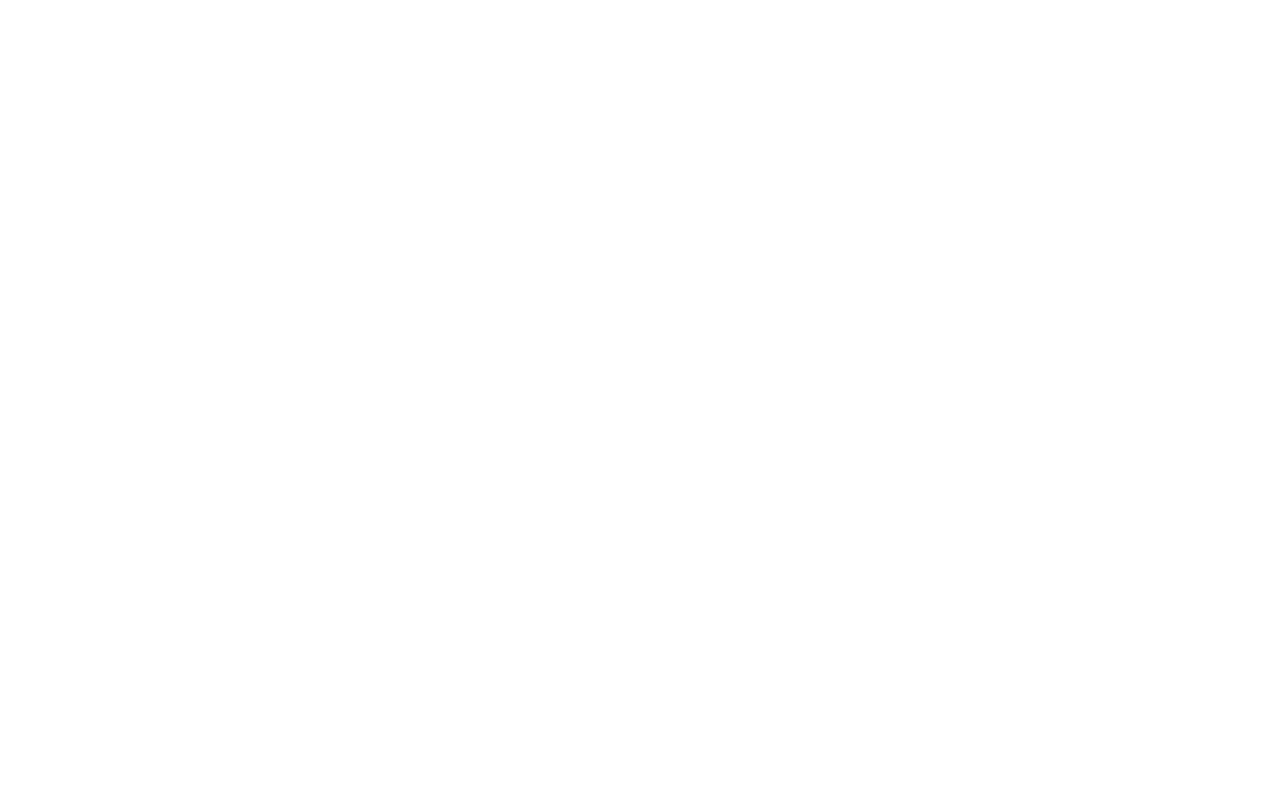
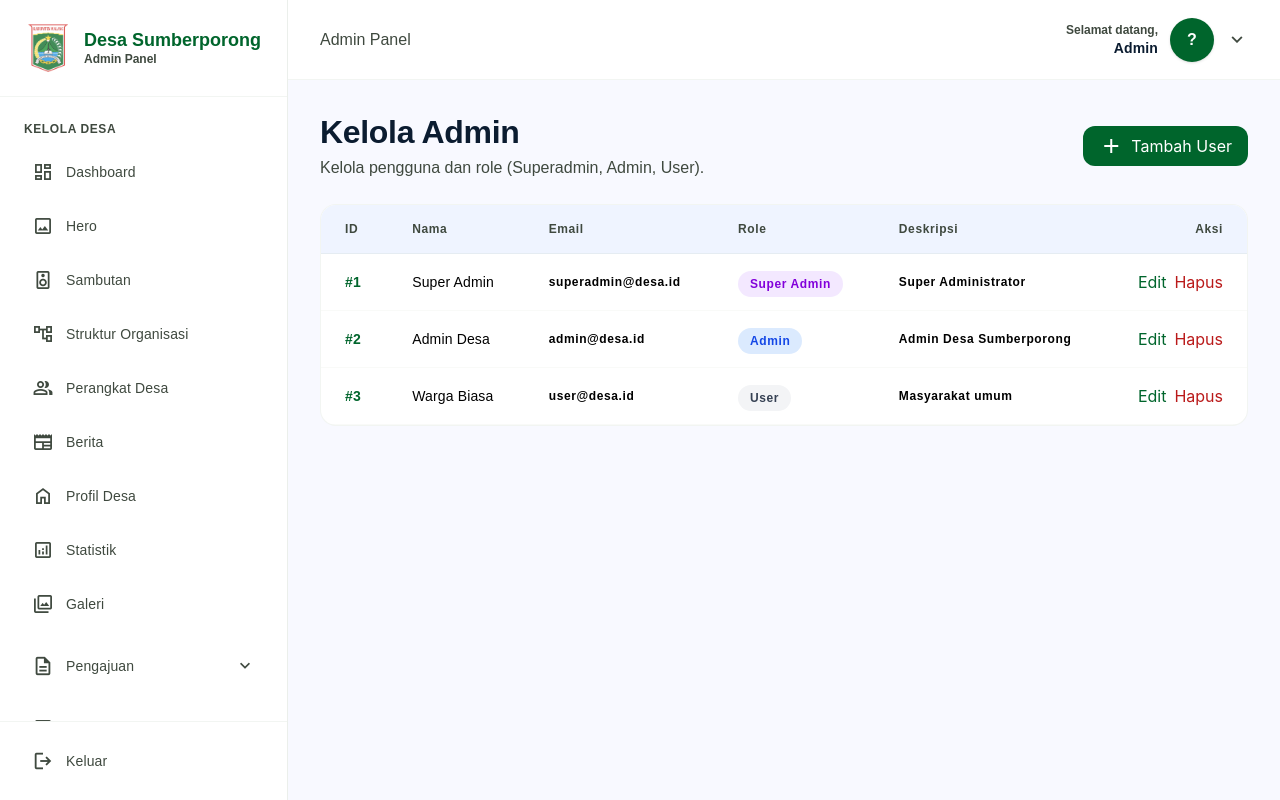
Before and after one commit to lasmanaadit/desa-sumberporong, a React (Vite) app: page /admin/manage-admins in a window 1280 px wide. Before the commit this address had no page. Built offline with nearby package versions, Linux system fonts and the light colour scheme.

Commit message:
admin admin keren

```diff
--- a/src/App.jsx
+++ b/src/App.jsx
@@ -25,7 +25,7 @@
 import AdminDashboard from './pages/admin/AdminDashboard';
 import AdminHero from './pages/admin/AdminHero';
 import AdminSambutan from './pages/admin/AdminSambutan';
-import AdminVisiMisi from './pages/admin/AdminVisiMisi';
+//import AdminVisiMisi from './pages/admin/AdminVisiMisi';
 import AdminStrukturOrganisasi from './pages/admin/AdminStrukturOrganisasi';
 import AdminPerangkatDesa from './pages/admin/AdminPerangkatDesa';
 import AdminBerita from './pages/admin/AdminBerita';
@@ -37,6 +37,7 @@
 import AdminPengaduan from './pages/admin/AdminPengaduan';
 import AdminUmkmApproval from './pages/admin/AdminUmkmApproval';
 import AdminLayout from './layouts/AdminLayout';
+import AdminManageAdmins from './pages/admin/AdminManageAdmins';
 
 function App() {
   return (
@@ -64,11 +65,12 @@
         <Route path="/umkm/:id" element={<UmkmDetailPage />} />
         <Route path="/dashboard/pengaduan" element={<PengaduanPage />} />
 
+
         <Route path="/admin" element={<AdminLayout />}>
           <Route index element={<AdminDashboard />} />
           <Route path="hero" element={<AdminHero />} />
           <Route path="sambutan" element={<AdminSambutan />} />
-          <Route path="visi-misi" element={<AdminVisiMisi />} />
+          {/*<Route path="visi-misi" element={<AdminVisiMisi />} />*/}
           <Route path="struktur-organisasi" element={<AdminStrukturOrganisasi />} />
           <Route path="perangkat-desa" element={<AdminPerangkatDesa />} />
           <Route path="berita" element={<AdminBerita />} />
@@ -79,6 +81,7 @@
           <Route path="umkm" element={<AdminUmkmApproval />} />
           <Route path="pengajuan/sku" element={<AdminPengajuanSku />} />
           <Route path="pengaduan" element={<AdminPengaduan />} />
+          <Route path="manage-admins" element={<AdminManageAdmins />} />
         </Route>
       </Routes>
     </BrowserRouter>
--- a/src/components/Admin/AdminSidebar.jsx
+++ b/src/components/Admin/AdminSidebar.jsx
@@ -1,24 +1,43 @@
 // src/components/admin/AdminSidebar.jsx
-import React, { useState } from 'react';
+import React, { useState, useEffect } from 'react';
 import { NavLink, useNavigate } from 'react-router-dom';
 import { motion, AnimatePresence } from 'framer-motion';
 import logo from '/src/assets/logo.webp';
 
 const AdminSidebar = ({ isOpen, setIsOpen }) => {
   const [isPengajuanOpen, setIsPengajuanOpen] = useState(false);
+  const [userRole, setUserRole] = useState(null);
   const navigate = useNavigate();
 
+  useEffect(() => {
+    const userData = localStorage.getItem('user');
+    if (userData) {
+      try {
+        const parsed = JSON.parse(userData);
+        setUserRole(parsed.role || 'user');
+      } catch {
+        setUserRole('user');
+      }
+    }
+  }, []);
+
+  // Menu utama (semua admin)
   const mainMenu = [
     { name: 'Dashboard', path: '/admin', icon: 'dashboard' },
     { name: 'Hero', path: '/admin/hero', icon: 'image' },
     { name: 'Sambutan', path: '/admin/sambutan', icon: 'speaker' },
-    { name: 'Visi & Misi', path: '/admin/visi-misi', icon: 'visibility' },
+    //{ name: 'Visi & Misi', path: '/admin/visi-misi', icon: 'visibility' },
     { name: 'Struktur Organisasi', path: '/admin/struktur-organisasi', icon: 'account_tree' },
     { name: 'Perangkat Desa', path: '/admin/perangkat-desa', icon: 'group' },
     { name: 'Berita', path: '/admin/berita', icon: 'newspaper' },
     { name: 'Profil Desa', path: '/admin/profil-desa', icon: 'home' },
     { name: 'Statistik', path: '/admin/statistik', icon: 'analytics' },
     { name: 'Galeri', path: '/admin/galeri', icon: 'photo_library' },
+  ];
+
+  // Menu khusus Superadmin
+  const superAdminMenu = [
+    { name: 'Kelola Admin', path: '/admin/manage-admins', icon: 'admin_panel_settings' },
   ];
 
   const pengajuanMenu = [
@@ -82,6 +101,7 @@
         <div className="flex-1 px-4 py-6 overflow-y-auto">
           <p className="font-label-sm text-on-surface-variant mb-3 px-2">KELOLA DESA</p>
           <nav className="space-y-2">
+            {/* Main menu untuk semua admin */}
             {mainMenu.map((item) => (
               <NavLink
                 key={item.path}
@@ -106,6 +126,36 @@
                 )}
               </NavLink>
             ))}
+
+            {/* Superadmin only menu */}
+            {userRole === 'superadmin' && (
+              <div className="pt-2">
+                {superAdminMenu.map((item) => (
+                  <NavLink
+                    key={item.path}
+                    to={item.path}
+                    end
+                    onClick={closeMenu}
+                    className={linkClass}
+                  >
+                    {({ isActive }) => (
+                      <>
+                        <span
+                          className="material-symbols-outlined"
+                          style={{
+                            fontSize: '22px',
+                            fontVariationSettings: isActive ? "'FILL' 1" : "'FILL' 0",
+                          }}
+                        >
+                          {item.icon}
+                        </span>
+                        <span className="font-label-md">{item.name}</span>
+                      </>
+                    )}
+                  </NavLink>
+                ))}
+              </div>
+            )}
 
             {/* Pengajuan submenu */}
             <div className="pt-2">
--- a/src/pages/admin/AdminDashboard.jsx
+++ b/src/pages/admin/AdminDashboard.jsx
@@ -82,7 +82,7 @@
           >
             <div className="w-11 h-11 rounded-xl bg-primary/10 text-primary flex items-center justify-center">
               <span className="material-symbols-outlined" style={{ fontSize: '23px' }}>
-                add_news
+                post_add
               </span>
             </div>
             <div>
--- /dev/null
+++ b/src/pages/admin/AdminManageAdmins.jsx
@@ -0,0 +1,194 @@
+// src/pages/admin/AdminManageAdmins.jsx
+import React, { useState } from 'react';
+import { motion } from 'framer-motion';
+
+// Dummy data user
+const dummyUsers = [
+  { id: 1, name: 'Super Admin', email: 'superadmin@desa.id', role: 'superadmin', description: 'Super Administrator' },
+  { id: 2, name: 'Admin Desa', email: 'admin@desa.id', role: 'admin', description: 'Admin Desa Sumberporong' },
+  { id: 3, name: 'Warga Biasa', email: 'user@desa.id', role: 'user', description: 'Masyarakat umum' },
+];
+
+const AdminManageAdmins = () => {
+  const [userList, setUserList] = useState(dummyUsers);
+  const [isEditing, setIsEditing] = useState(false);
+  const [currentId, setCurrentId] = useState(null);
+  const [form, setForm] = useState({
+    name: '',
+    email: '',
+    role: 'user',
+    description: '',
+  });
+
+  const handleAdd = () => {
+    setIsEditing(false);
+    setCurrentId(null);
+    setForm({ name: '', email: '', role: 'user', description: '' });
+    // Tampilkan form (modal) – kita gunakan inline form di bawah
+  };
+
+  const handleEdit = (user) => {
+    setIsEditing(true);
+    setCurrentId(user.id);
+    setForm({ name: user.name, email: user.email, role: user.role, description: user.description });
+  };
+
+  const handleDelete = (id) => {
+    if (window.confirm('Hapus user ini?')) {
+      setUserList(prev => prev.filter(u => u.id !== id));
+    }
+  };
+
+  const handleChange = (e) => {
+    const { name, value } = e.target;
+    setForm(prev => ({ ...prev, [name]: value }));
+  };
+
+  const handleSubmit = (e) => {
+    e.preventDefault();
+    if (isEditing && currentId) {
+      setUserList(prev => prev.map(u => u.id === currentId ? { ...form, id: u.id } : u));
+    } else {
+      setUserList(prev => [...prev, { ...form, id: Date.now() }]);
+    }
+    setIsEditing(false);
+    setCurrentId(null);
+    setForm({ name: '', email: '', role: 'user', description: '' });
+  };
+
+  const roleColors = {
+    superadmin: 'bg-purple-100 text-purple-700',
+    admin: 'bg-blue-100 text-blue-700',
+    user: 'bg-gray-100 text-gray-700',
+  };
+
+  return (
+    <div>
+      <div className="flex items-center justify-between mb-6">
+        <div>
+          <h1 className="font-headline-lg text-on-background">Kelola Admin</h1>
+          <p className="font-body-md text-on-surface-variant mt-1">
+            Kelola pengguna dan role (Superadmin, Admin, User).
+          </p>
+        </div>
+        <button
+          onClick={handleAdd}
+          className="px-4 py-2 bg-primary text-white rounded-xl flex items-center gap-2"
+        >
+          <span className="material-symbols-outlined">add</span>
+          Tambah User
+        </button>
+      </div>
+
+      {/* Form Modal (Inline) */}
+      {(isEditing || form.name !== '' || form.email !== '') && (
+        <motion.div
+          initial={{ opacity: 0, y: 20 }}
+          animate={{ opacity: 1, y: 0 }}
+          className="bg-surface-container-lowest border border-outline-variant/20 rounded-2xl p-6 mb-6"
+        >
+          <h2 className="font-headline-md text-on-surface mb-4">
+            {isEditing ? 'Edit User' : 'Tambah User'}
+          </h2>
+          <form onSubmit={handleSubmit} className="space-y-4">
+            <div>
+              <label className="block font-label-md mb-1">Nama</label>
+              <input
+                type="text"
+                name="name"
+                value={form.name}
+                onChange={handleChange}
+                className="w-full h-12 px-4 rounded-xl bg-surface border border-outline-variant/40 focus:border-primary outline-none"
+                required
+              />
+            </div>
+            <div>
+              <label className="block font-label-md mb-1">Email</label>
+              <input
+                type="email"
+                name="email"
+                value={form.email}
+                onChange={handleChange}
+                className="w-full h-12 px-4 rounded-xl bg-surface border border-outline-variant/40 focus:border-primary outline-none"
+                required
+              />
+            </div>
+            <div>
+              <label className="block font-label-md mb-1">Role</label>
+              <select
+                name="role"
+                value={form.role}
+                onChange={handleChange}
+                className="w-full h-12 px-4 rounded-xl bg-surface border border-outline-variant/40 focus:border-primary outline-none"
+              >
+                <option value="user">User</option>
+                <option value="admin">Admin</option>
+                <option value="superadmin">Super Admin</option>
+              </select>
+            </div>
+            <div>
+              <label className="block font-label-md mb-1">Deskripsi</label>
+              <input
+                type="text"
+                name="description"
+                value={form.description}
+                onChange={handleChange}
+                className="w-full h-12 px-4 rounded-xl bg-surface border border-outline-variant/40 focus:border-primary outline-none"
+                placeholder="Contoh: Admin Desa"
+              />
+            </div>
+            <div className="flex gap-3 pt-2">
+              <button type="submit" className="px-4 py-2 bg-primary text-white rounded-xl">
+                {isEditing ? 'Simpan' : 'Tambah'}
+              </button>
+              <button
+                type="button"
+                onClick={() => { setIsEditing(false); setForm({ name: '', email: '', role: 'user', description: '' }); }}
+                className="px-4 py-2 border border-outline-variant rounded-xl text-on-surface-variant"
+              >
+                Batal
+              </button>
+            </div>
+          </form>
+        </motion.div>
+      )}
+
+      {/* Tabel User */}
+      <div className="bg-surface-container-lowest border border-outline-variant/20 rounded-2xl overflow-hidden">
+        <table className="w-full">
+          <thead className="bg-surface-container-low border-b border-outline-variant/20">
+            <tr>
+              <th className="text-left px-6 py-4 font-label-sm text-on-surface-variant">ID</th>
+              <th className="text-left px-6 py-4 font-label-sm text-on-surface-variant">Nama</th>
+              <th className="text-left px-6 py-4 font-label-sm text-on-surface-variant">Email</th>
+              <th className="text-left px-6 py-4 font-label-sm text-on-surface-variant">Role</th>
+              <th className="text-left px-6 py-4 font-label-sm text-on-surface-variant">Deskripsi</th>
+              <th className="text-right px-6 py-4 font-label-sm text-on-surface-variant">Aksi</th>
+            </tr>
+          </thead>
+          <tbody>
+            {userList.map((user) => (
+              <tr key={user.id} className="border-b border-outline-variant/10 hover:bg-primary/5 transition-colors">
+                <td className="px-6 py-4 font-label-md font-semibold text-primary">#{user.id}</td>
+                <td className="px-6 py-4 font-label-md">{user.name}</td>
+                <td className="px-6 py-4 font-label-sm">{user.email}</td>
+                <td className="px-6 py-4">
+                  <span className={`px-3 py-1.5 rounded-full font-label-sm ${roleColors[user.role] || 'bg-gray-100 text-gray-700'}`}>
+                    {user.role === 'superadmin' ? 'Super Admin' : user.role === 'admin' ? 'Admin' : 'User'}
+                  </span>
+                </td>
+                <td className="px-6 py-4 font-label-sm">{user.description || '-'}</td>
+                <td className="px-6 py-4 text-right space-x-2">
+                  <button onClick={() => handleEdit(user)} className="text-primary hover:underline">Edit</button>
+                  <button onClick={() => handleDelete(user.id)} className="text-error hover:underline">Hapus</button>
+                </td>
+              </tr>
+            ))}
+          </tbody>
+        </table>
+      </div>
+    </div>
+  );
+};
+
+export default AdminManageAdmins;
```
